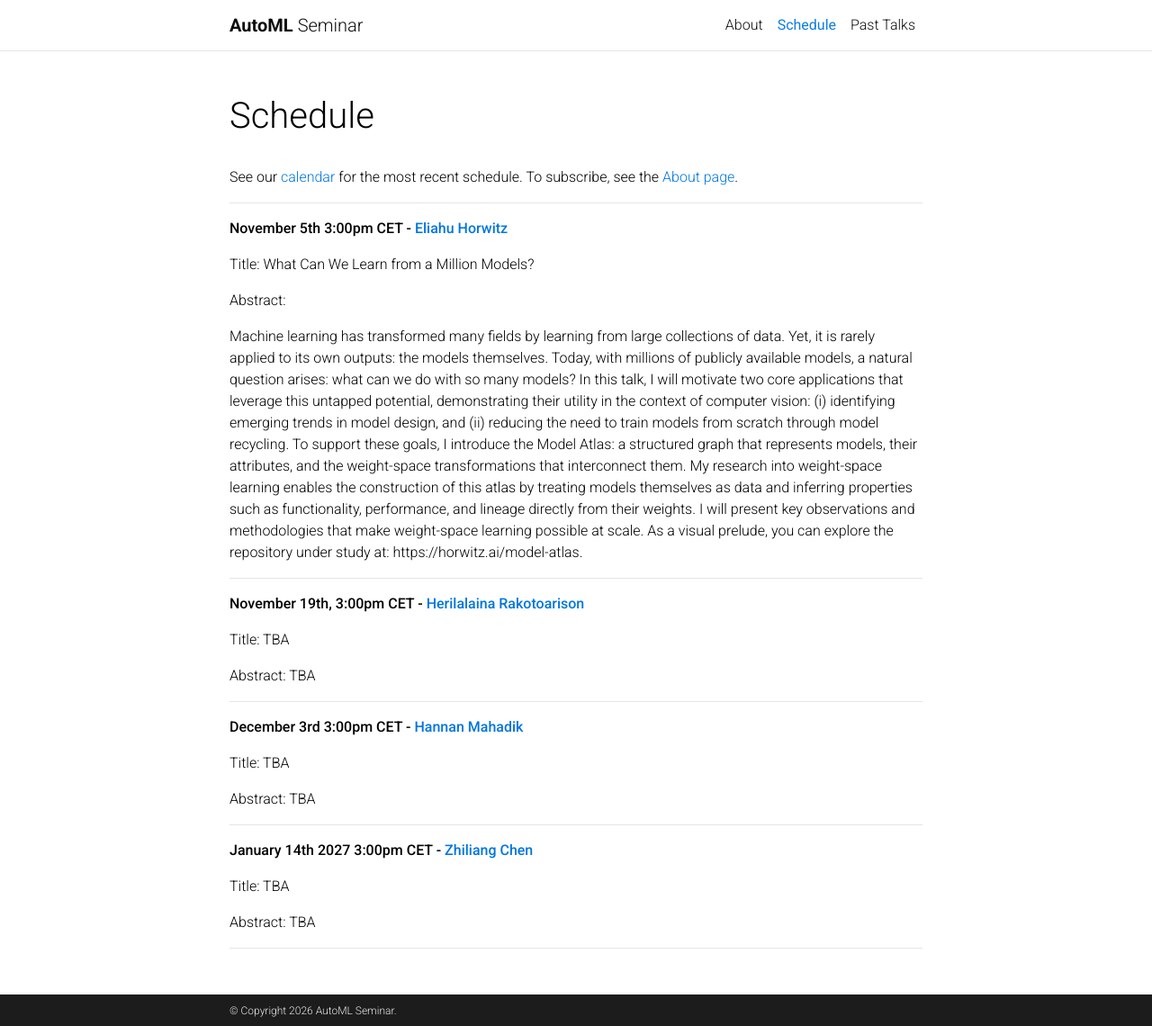
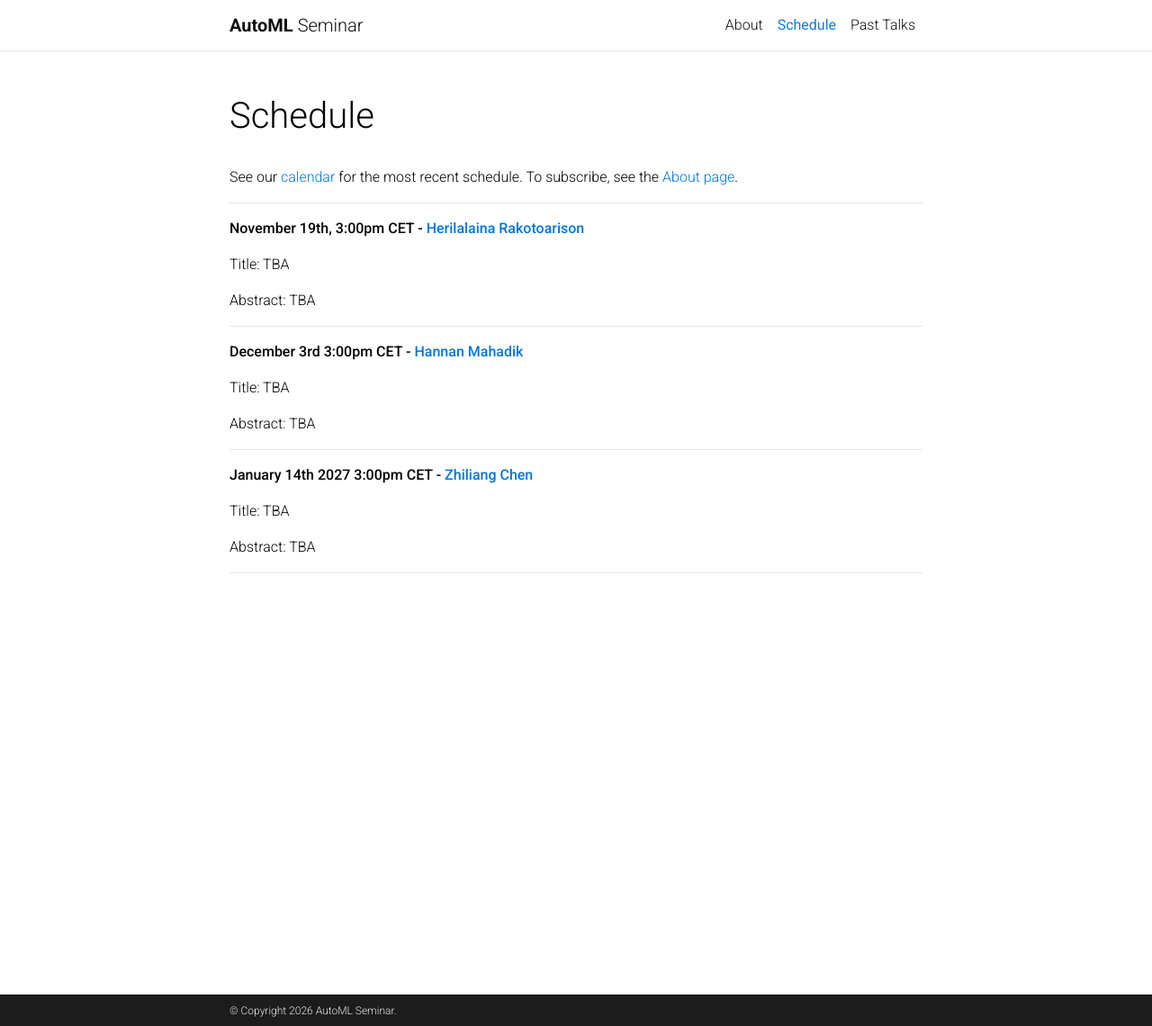
Before and after one commit to AutoML-Seminars/AutoML-Seminars.github.io, a Jekyll site: the page built from _pages/schedule.md, in a window 1280 px wide and 1140 px high. Shown: the whole window at 90% size. Built offline with Jekyll 4.4.1, drawn with Linux system fonts in a browser that asks for light colours; comment, search, counter and statistics services are not loaded; a style sheet for code colours, icons or effects is not loaded.

Commit message:
Move Eliahu Horwitz talk to past talks and update next talk
Co-Authored-By: Claude Opus 5.5 <noreply@anthropic.com>

```diff
--- a/_pages/schedule.md
+++ b/_pages/schedule.md
@@ -12,16 +12,6 @@ See our [calendar](https://calendar.google.com/calendar/embed?src=automlseminar%
 
 ---------
 
-
-**November 5th 3:00pm CET - [Eliahu Horwitz](https://horwitz.ai)**
-
-Title: What Can We Learn from a Million Models?
-
-Abstract:
-
-Machine learning has transformed many fields by learning from large collections of data. Yet, it is rarely applied to its own outputs: the models themselves. Today, with millions of publicly available models, a natural question arises: what can we do with so many models? In this talk, I will motivate two core applications that leverage this untapped potential, demonstrating their utility in the context of computer vision: (i) identifying emerging trends in model design, and (ii) reducing the need to train models from scratch through model recycling. To support these goals, I introduce the Model Atlas: a structured graph that represents models, their attributes, and the weight-space transformations that interconnect them. My research into weight-space learning enables the construction of this atlas by treating models themselves as data and inferring properties such as functionality, performance, and lineage directly from their weights. I will present key observations and methodologies that make weight-space learning possible at scale. As a visual prelude, you can explore the repository under study at: https://horwitz.ai/model-atlas.
-
----------
 
 **November 19th, 3:00pm CET - [Herilalaina Rakotoarison](https://herilalaina.github.io/)**
 
```
Also changed, not shown: _pages/about.md (+1 -1 lines), _pages/past_talks.md (+2 -0 lines).
